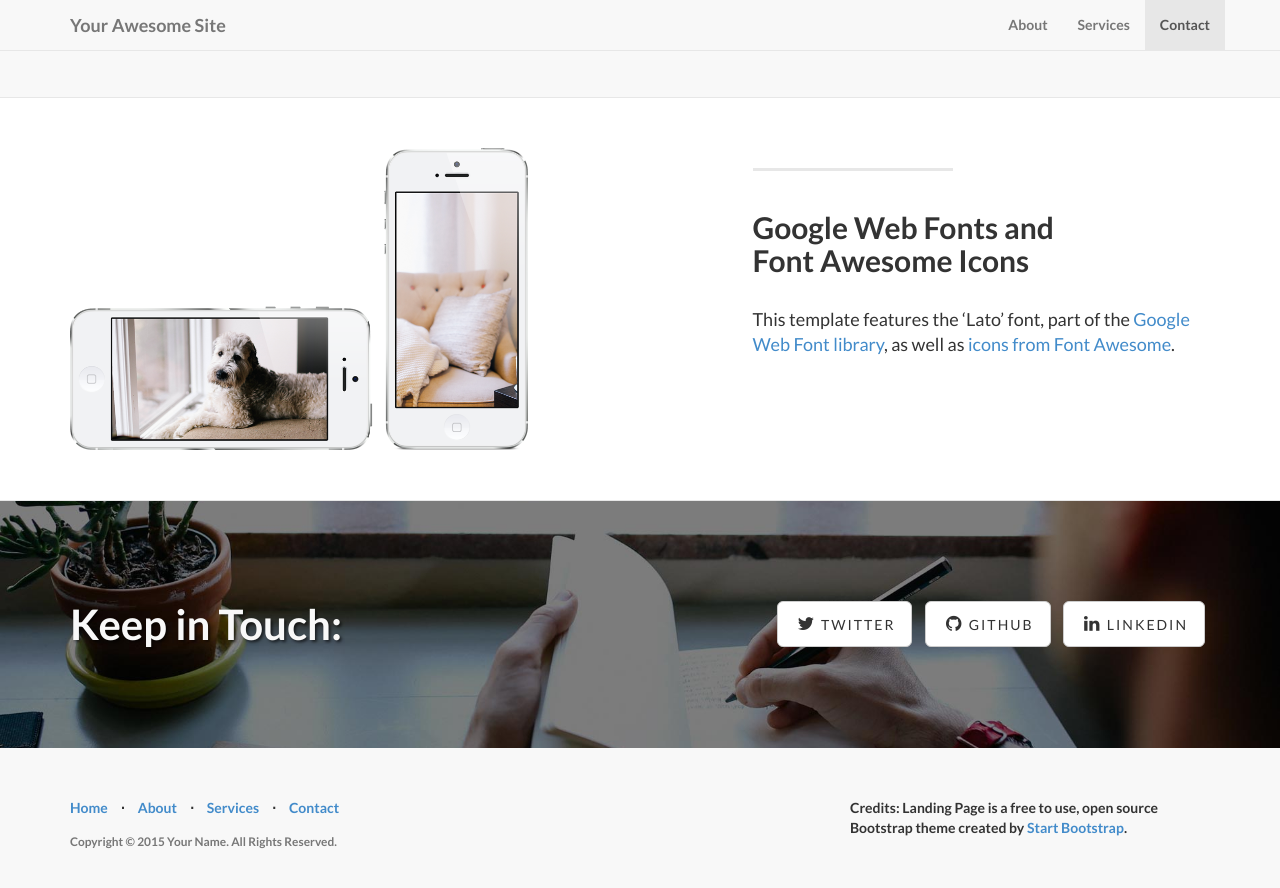
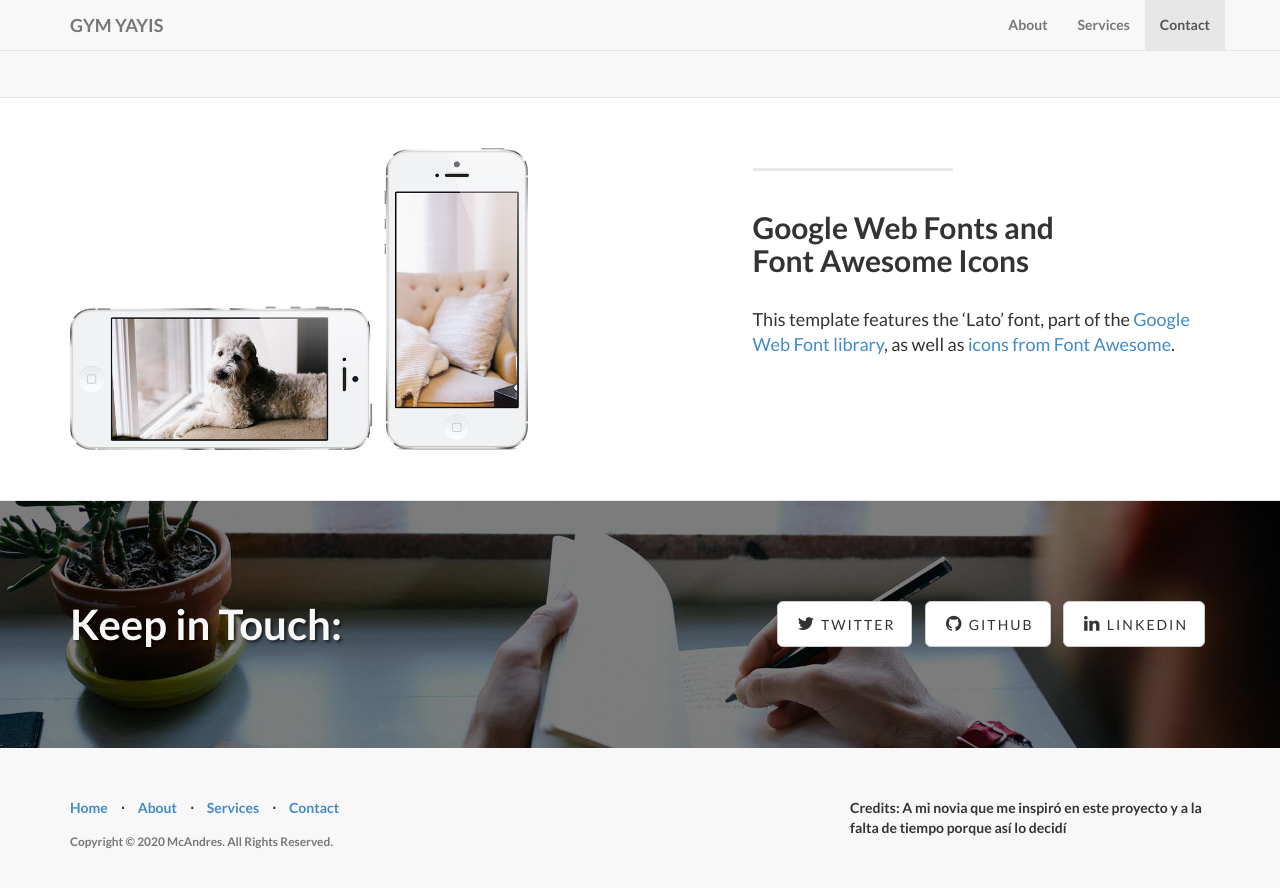
Before and after one commit to mcandres/texture, a Jekyll site: the page built from index.html, in a window 1280 px wide and 900 px high, scrolled down 1902 px. Shown: the top 888 px of the window. Built offline with Jekyll 4.4.1, drawn with Linux system fonts in a browser that asks for light colours; nearby versions of some CDN libraries; library files that are not in the unit come from our copies; some of the changed text lies outside the part shown.

Commit message:
subida 2

```diff
--- a/_config.yml
+++ b/_config.yml
@@ -2,16 +2,16 @@
 #      Main Configs       #
 # ----------------------- #
 
-url: http://yoursite.com
-title: Your Awesome Site
-email: your-email@domain.com
-author: Your Name
+url:
+title: GYM YAYIS
+email: mcandres1020@gmail.com
+author: McAndres
 description: > # "Write an awesome description for your new site here.
   You can edit this line in _config.yml. It will appear in your document
   head meta (for Google search results) and in your feed.xml site
   description.
-copyright: 'Copyright &copy; 2015 Your Name. All Rights Reserved.'
-credits: 'Credits: Landing Page is a free to use, open source Bootstrap theme created by <a href="http://startbootstrap.com/">Start Bootstrap</a>.'
+copyright: 'Copyright &copy; 2020 McAndres. All Rights Reserved.'
+credits: 'Credits: A mi novia que me inspiró en este proyecto y a la falta de tiempo porque así lo decidí'
 
 # ----------------------- #
 #    Jekyll & Plugins     #
@@ -29,6 +29,6 @@ social:
   - title: twitter
     url: https://twitter.com/SBootstrap
   - title: github
-    url: https://github.com/IronSummitMedia/startbootstrap
+    url: https://github.com/mcandres
   - title: linkedin
     url:
--- a/index.html
+++ b/index.html
@@ -1,5 +1,5 @@
 ---
 layout: default
-title: Landing Page
-subTitle: A Template by Start Bootstrap
+title: GYM YAYIS
+subTitle: EL GYM DE TUS SUEÑOS
 ---
```
